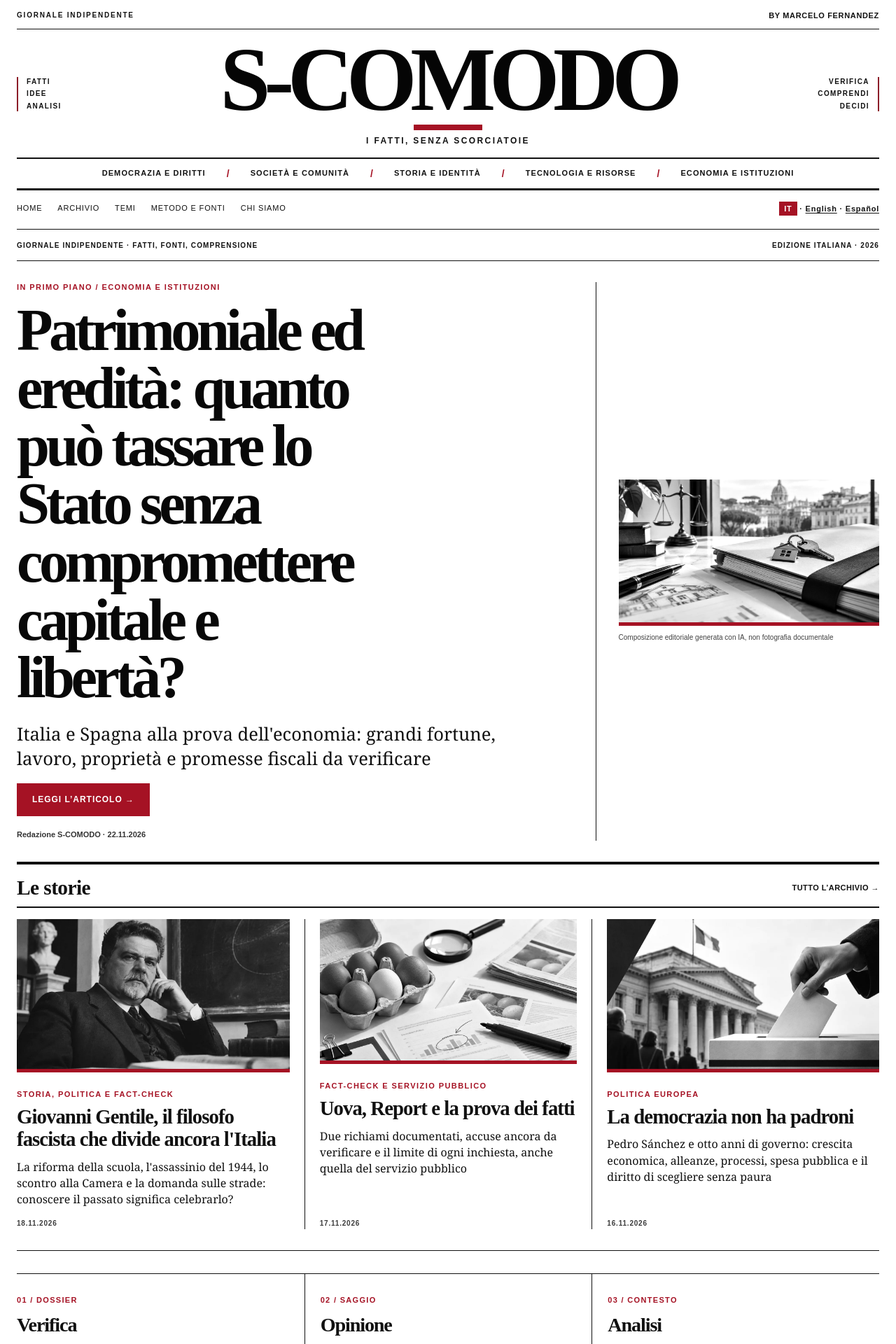
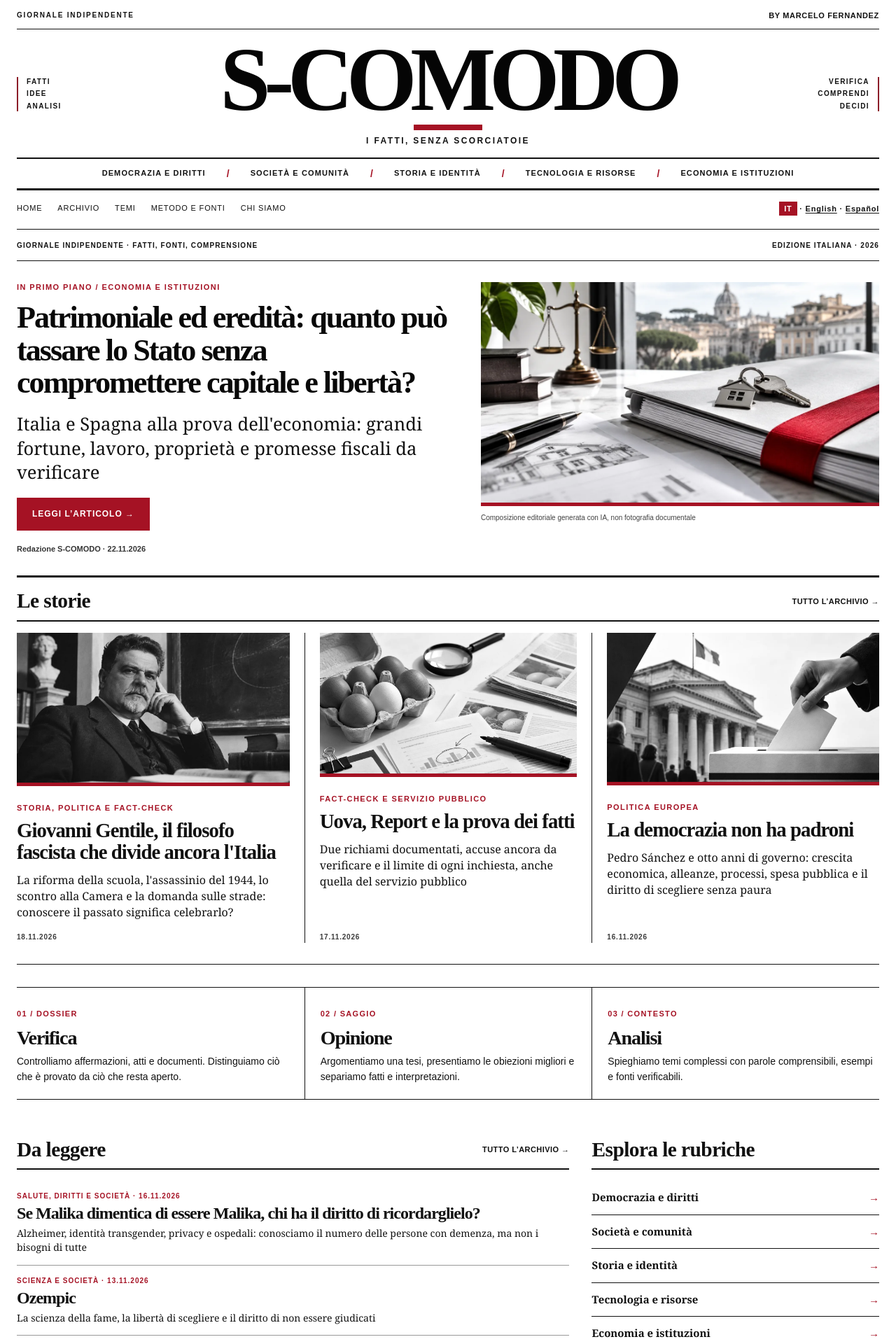
Before and after one commit to manzo8b/s-comodo, a Jekyll site: the page built from index.html, in a window 1280 px wide. Shown: the top 1920 px of the page at 70% size. Built offline with Jekyll 4.4.1, drawn with Linux system fonts in a browser that asks for light colours.

Commit message:
Repair newspaper homepage hero proportions, photograph balance and hover typography

```diff
--- a/assets/css/sc-newspaper-2026.css
+++ b/assets/css/sc-newspaper-2026.css
@@ -44,12 +44,12 @@ body.sc-newspaper {background:#fff;color:#111;font-family:var(--sc-body);overflo
 .sc-newspaper .nsp-edition{display:flex;justify-content:space-between;gap:14px;align-items:center;padding:15px 0 14px;border-bottom:1px solid #111;color:#111;font:700 10px/1.5 var(--sc-ui);letter-spacing:.11em;text-transform:uppercase}
 .sc-newspaper .nsp-edition strong{font-weight:800}
 .sc-newspaper .nsp-edition span:last-child{text-align:right}
-.sc-newspaper .nsp-hero{display:grid;grid-template-columns:minmax(0,1.6fr) minmax(280px,.72fr);gap:32px;align-items:stretch;padding:30px 0;border-bottom:4px solid #111}
-.sc-newspaper .nsp-hero__main{min-width:0;padding-right:22px;border-right:1px solid #111}
+.sc-newspaper .nsp-hero{display:grid;grid-template-columns:minmax(0,1.05fr) minmax(0,.95fr);gap:34px;align-items:start;padding:30px 0;border-bottom:3px solid #111}
+.sc-newspaper .nsp-hero__main{min-width:0;padding-right:12px;border-right:0}
 .sc-newspaper .nsp-eyebrow,.sc-newspaper .nsp-card__meta,.sc-newspaper .nsp-microhead{margin:0!important;color:#a51224!important;font:800 11px/1.45 var(--sc-ui)!important;letter-spacing:.13em!important;text-transform:uppercase!important}
-.sc-newspaper .nsp-hero h1{font:700 clamp(3.6rem,6.6vw,7rem)/.98 var(--sc-serif)!important;letter-spacing:-.065em!important;color:#050505!important;overflow-wrap:break-word;max-width:12.5ch;margin:12px 0 22px!important;text-wrap:balance}
+.sc-newspaper .nsp-hero h1{font:700 clamp(2.45rem,3.45vw,3.45rem)/1.06 var(--sc-serif)!important;letter-spacing:-.045em!important;color:#050505!important;overflow-wrap:break-word;max-width:100%;margin:12px 0 18px!important;text-wrap:pretty}
 .sc-newspaper .nsp-hero h1 a{color:#080808!important;text-decoration:none!important}
-.sc-newspaper .nsp-hero h1 a:hover{text-decoration:underline!important;text-decoration-color:#a51224!important;text-decoration-thickness:3px!important}
+.sc-newspaper .nsp-hero h1 a:hover{text-decoration:none!important;color:#841022!important}
 .sc-newspaper .nsp-hero__standfirst{margin:0 0 18px!important;font:400 clamp(1.24rem,2vw,1.68rem)/1.35 var(--sc-body)!important;color:#111!important;max-width:52ch}
 .sc-newspaper .nsp-hero__meta{font:700 11px/1.5 var(--sc-ui);color:#343434;margin:18px 0 0}
 .sc-newspaper .nsp-hero__aside{display:flex;flex-direction:column;align-items:center;justify-content:center;text-align:center;gap:20px;padding:15px 10px}
@@ -186,7 +186,7 @@ body.sc-newspaper {background:#fff;color:#111;font-family:var(--sc-body);overflo
  .sc-newspaper .nsp-hero{grid-template-columns:minmax(0,1fr)!important;gap:22px}
  .sc-newspaper .nsp-hero__main{border-right:0;padding-right:0}
  .sc-newspaper .nsp-hero__aside{border-top:1px solid #111;padding:22px 6px}
- .sc-newspaper .nsp-hero h1{max-width:18ch;font-size:clamp(2.8rem,7.6vw,4.7rem)!important}
+ .sc-newspaper .nsp-hero h1{max-width:100%;font-size:clamp(2.2rem,5.2vw,3rem)!important;line-height:1.08!important}
  .sc-newspaper .nsp-columns{grid-template-columns:1fr;gap:10px}
 }
 @media(max-width:640px){
@@ -201,7 +201,7 @@ body.sc-newspaper {background:#fff;color:#111;font-family:var(--sc-body);overflo
  .sc-newspaper .site-links a,.sc-newspaper .language-note{font-size:10px!important}
  .sc-newspaper .nsp-edition{font-size:9px;flex-wrap:wrap;gap:6px}
  .sc-newspaper .nsp-hero{padding:23px 0}
- .sc-newspaper .nsp-hero h1{font-size:clamp(2.55rem,11.5vw,4.1rem)!important;max-width:100%;line-height:.99!important}
+ .sc-newspaper .nsp-hero h1{font-size:clamp(1.95rem,7.4vw,2.6rem)!important;max-width:100%;line-height:1.08!important}
  .sc-newspaper .nsp-hero__standfirst{font-size:1.2rem!important}
  .sc-newspaper .nsp-hero__manifesto{font-size:2.05rem}
  .sc-newspaper .nsp-triple,.sc-newspaper .nsp-methods{display:block}
@@ -245,13 +245,13 @@ body.sc-newspaper {background:#fff;color:#111;font-family:var(--sc-body);overflo
 /* S-COMODO photographic covers / original photo above, real headline below.
    Never overlay article titles on photographs. */
 .sc-newspaper .nsp-hero__aside--cover{
-  display:flex!important;flex-direction:column;justify-content:center;align-items:stretch!important;
+  display:flex!important;flex-direction:column;justify-content:flex-start!important;align-items:stretch!important;
   gap:9px!important;padding:0!important;min-width:0;text-align:left!important;
   border:0!important;
 }
 .sc-newspaper .nsp-hero__aside--cover::after{display:none!important}
 .sc-newspaper .nsp-hero__photo{display:block;overflow:hidden;background:#111;aspect-ratio:16/9;border-bottom:5px solid #a51224}
-.sc-newspaper .nsp-hero__photo img{display:block;width:100%;height:100%;aspect-ratio:16/9;object-fit:cover;filter:grayscale(1) contrast(1.05)}
+.sc-newspaper .nsp-hero__photo img{display:block;width:100%;height:100%;aspect-ratio:16/9;object-fit:cover;filter:none}
 .sc-newspaper .nsp-hero__photo-caption{margin:0!important;font:400 10px/1.5 var(--sc-ui);color:#414141!important}
 .sc-newspaper .nsp-card__visual img{display:block;width:100%;height:100%;aspect-ratio:16/9;object-fit:cover;filter:grayscale(1) contrast(1.08)}
 .sc-newspaper .nsp-card__meta{margin-top:10px!important}
```
